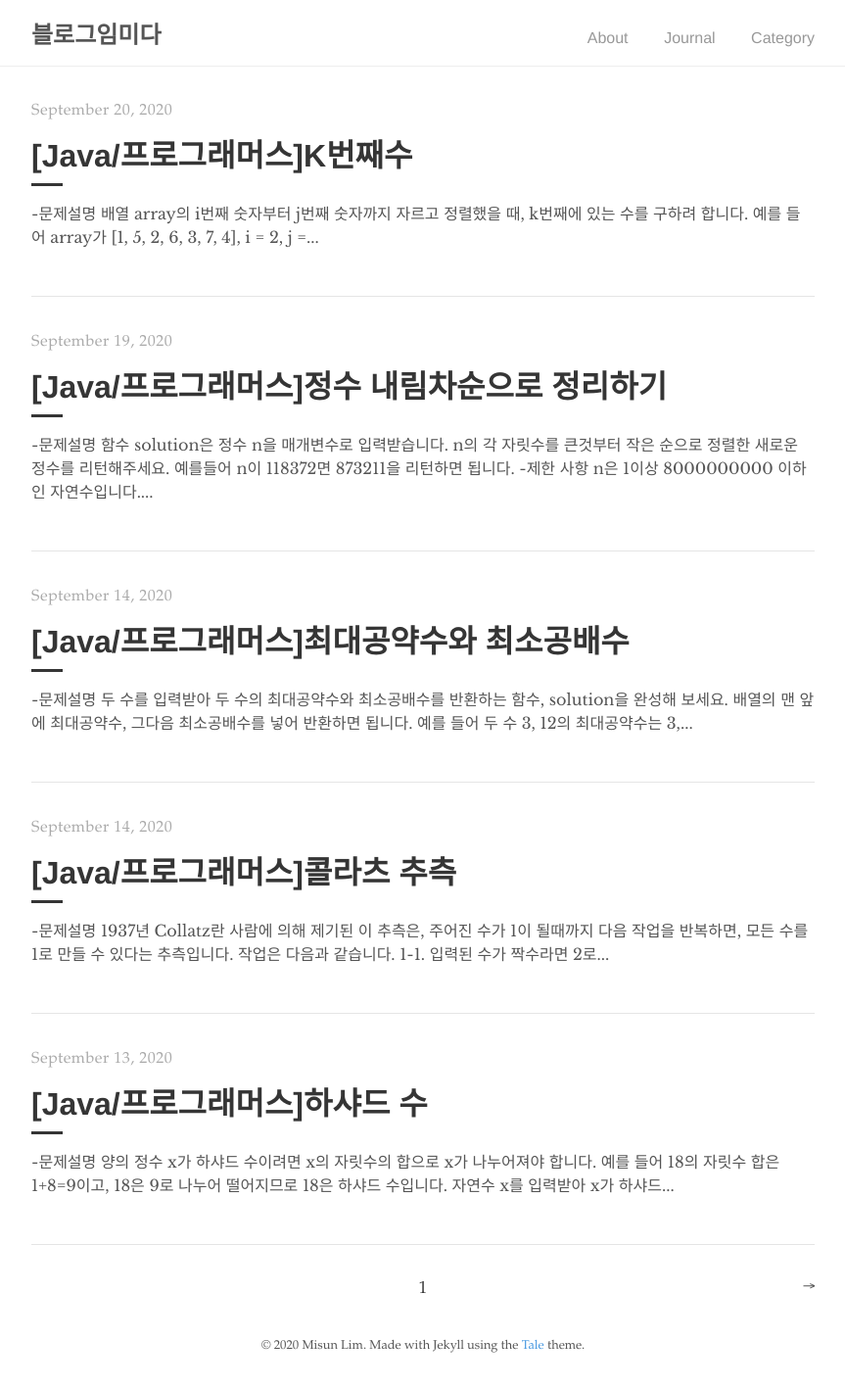
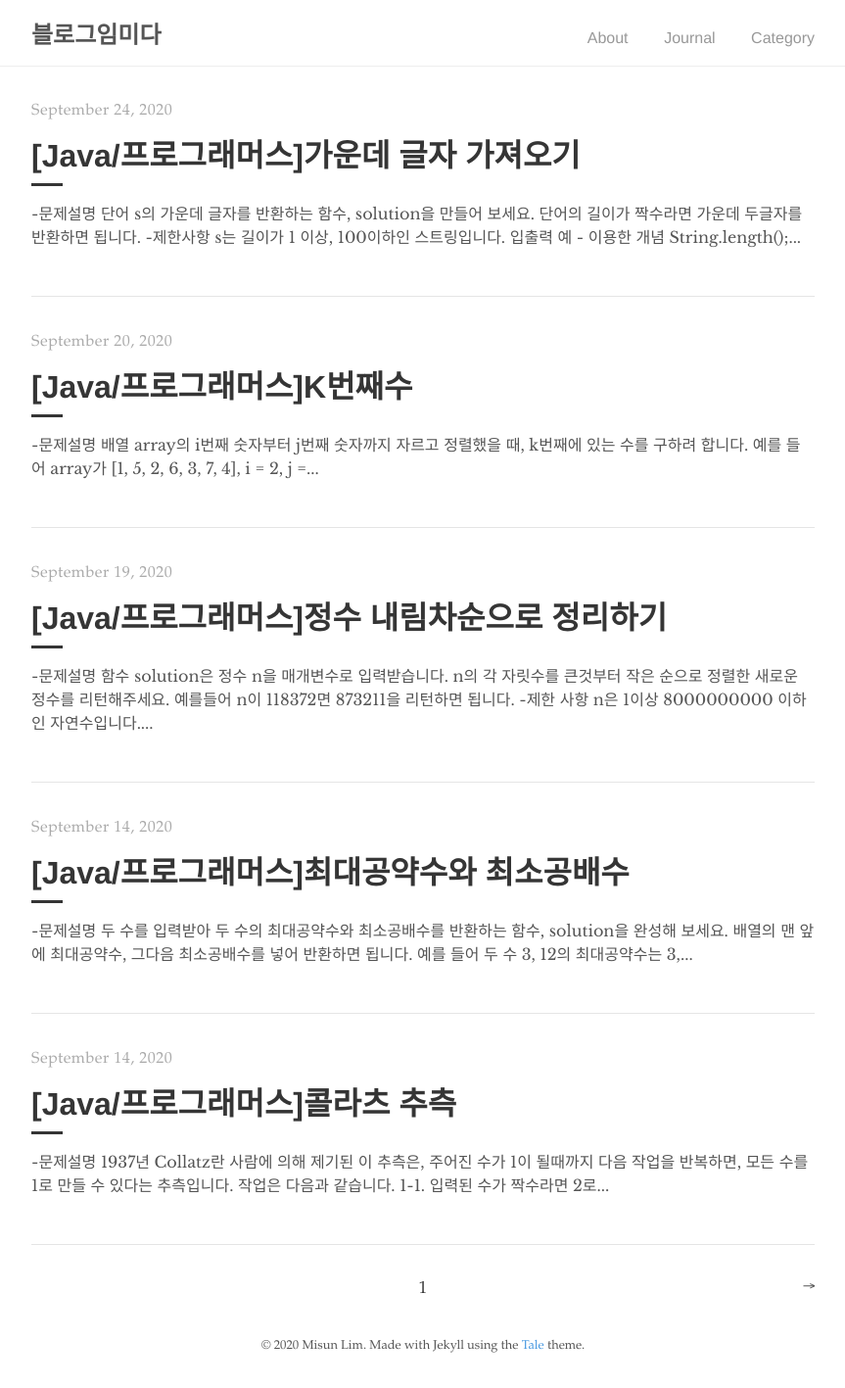
Before and after one commit to misun0608/misun0608.github.io, a Jekyll site: the page built from index.html, in a window 1280 px wide. Shown: the whole page at 98% size, without its empty margins (208-1071 px from the left). Built offline with Jekyll 4.4.1, drawn with Linux system fonts in a browser that asks for light colours; the list of posts is cut into pages by our own code.

Commit message:
docs: add post 코딩테스트 20 업로드

````diff
--- /dev/null
+++ b/_posts/2020-09-24-coding_prac_20.md
@@ -0,0 +1,56 @@
+---
+layout: post
+title:  "[Java/프로그래머스]가운데 글자 가져오기"
+author: "Misun"
+categories: [ Coding_test ]
+comments: true
+---
+```
+-문제설명
+단어 s의 가운데 글자를 반환하는 함수, solution을 만들어 보세요.
+단어의 길이가 짝수라면 가운데 두글자를 반환하면 됩니다.
+
+-제한사항
+s는 길이가 1 이상, 100이하인 스트링입니다.
+```
+<b>입출력 예</b>
+![Image with caption](../img/Coding/20.png "output")
+<br />
+
+
+```
+- 이용한 개념
+String.length(); // 문자열길이
+
+Math.ceil(); // 올림
+Math.round(); // 반올림
+Math.floor(); // 내림
+Math.abs(); // 절대값
+
+String.substring(start) //start위치부터 끝까지 문자열 자르기
+String.substring(start,end) //start위치 부터 end전까지 문자열 발췌
+
+String str = "ABCDEFG"; //대상 문자열
+/*A=0 B=1 C=2 D=3 E=4 F=5 G=6의 index를 가진다.*/
+```
+
+```java
+class Solution {
+    public String solution(String s) {
+        // s 길이
+        int len = s.length();
+        int num = 0;
+        String answer = "";
+
+        if(len % 2 == 0){
+            num = len/2;
+            answer = s.substring(num-1,num+1);
+        }else{
+            num = (int)Math.ceil(len/2);
+            answer = s.substring(num,num+1);
+        }
+
+        return answer;
+    }
+}
+```
````
Also changed, not shown: _posts/2020-09-13-coding_prac_14.md (+4 -5 lines), img/Coding/20.png (added).
